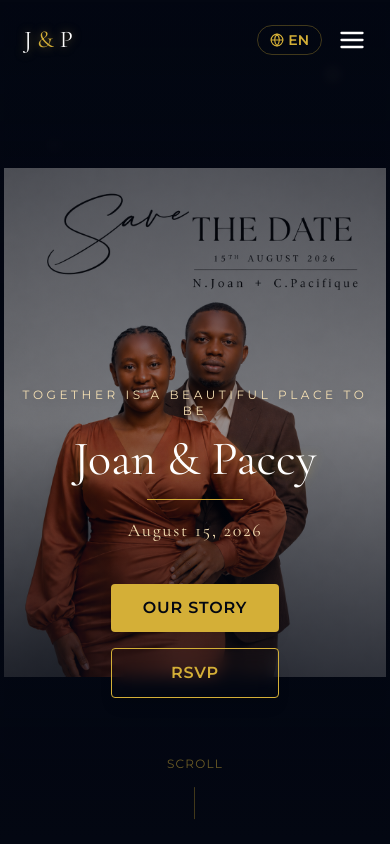
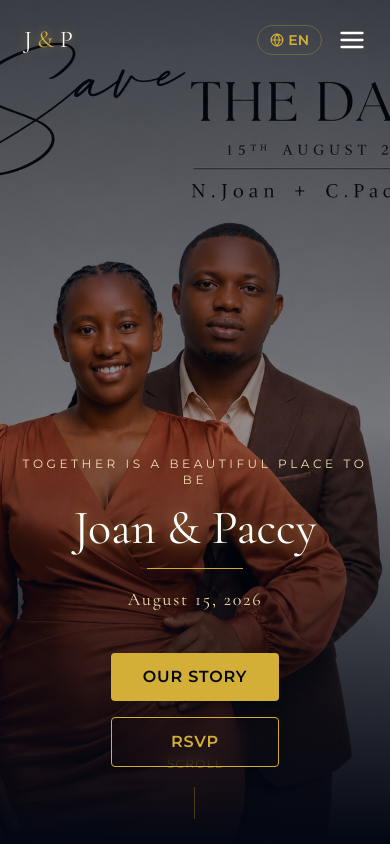
Before and after one commit to pacifiqueCYUBAHIRO/Joan-paccy_wedding, a React (Vite) app: page / in a window 390 px wide. Shown: the top 844 px of the page. Built offline with nearby package versions, Linux system fonts and the light colour scheme.

Commit message:
responsiveness updates

```diff
--- a/src/sections/Hero.jsx
+++ b/src/sections/Hero.jsx
@@ -34,7 +34,7 @@ const Hero = () => {
     <section id="home" className="relative h-screen w-full flex items-center justify-center overflow-hidden">
       {/* Full-screen cinematic background */}
       <div
-        className="absolute inset-1 z-0 bg-contain bg-center bg-no-repeat"
+        className="absolute inset-0 z-0 bg-cover bg-center bg-no-repeat"
         style={{ backgroundImage: `url(${heroCoupleImg})` }}
       >
         <div className="absolute inset-0 bg-gradient-to-b from-navy/70 via-navy/40 to-navy" />
@@ -115,16 +115,16 @@ const Hero = () => {
       </motion.div>
 
       {/* Content */}
-      <div className="relative z-10 text-center px-4 flex flex-col items-center mt-16">
+      <div className="relative z-10 text-center px-4 flex flex-col items-center mt-[45vh] sm:mt-[30vh] md:mt-16 w-full">
 
         {/* Real couple portrait placeholder */}
         <motion.div
           initial={{ opacity: 0, y: -30, scale: 0.9 }}
           animate={{ opacity: 1, y: 0, scale: 1 }}
           transition={{ duration: 1.2, delay: 0.3, ease: 'easeOut' }}
-          className="mb-8 relative"
+          className="mb-0 md:mb-8 relative hidden md:block"
         >
-          <div className="w-36 h-36 md:w-44 md:h-44 mx-auto">
+          <div className="w-0 h-0 md:w-44 md:h-44 mx-auto">
             {/* <img
               src={realCoupleImg}
               alt="Joan & Paccy"
```
